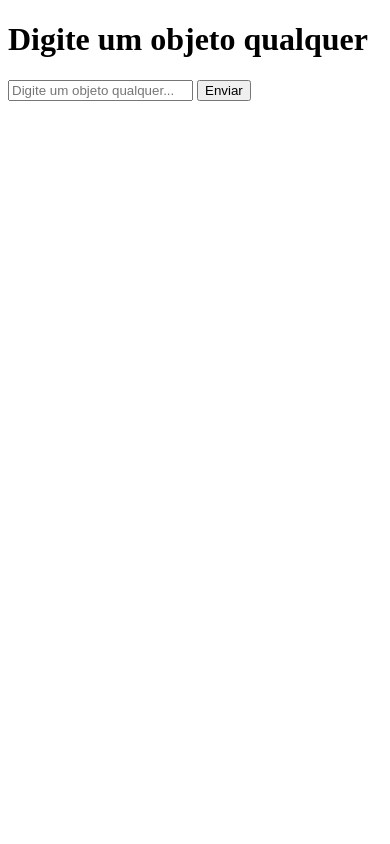
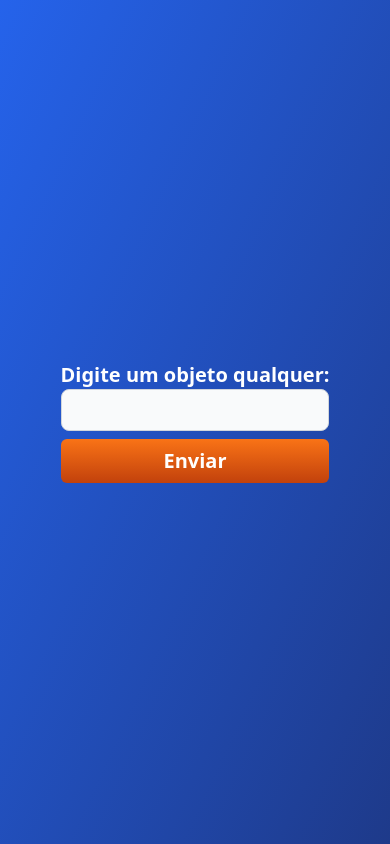
Before and after one commit to Reifendruckanzeige/app, a Flask app: page /setup in a window 390 px wide. Run offline with Flask 3, Linux system fonts and the light colour scheme.

Commit message:
Created setup css

```diff
--- a/static/css/main.css
+++ b/static/css/main.css
@@ -542,8 +542,29 @@ video {
   margin: 1rem;
 }
 
+.my-2 {
+  margin-top: 0.5rem;
+  margin-bottom: 0.5rem;
+}
+
 .mt-6 {
   margin-top: 1.5rem;
+}
+
+.mb-2 {
+  margin-bottom: 0.5rem;
+}
+
+.mt-3 {
+  margin-top: 0.75rem;
+}
+
+.mt-2 {
+  margin-top: 0.5rem;
+}
+
+.mb-8 {
+  margin-bottom: 2rem;
 }
 
 .block {
@@ -599,6 +620,14 @@ video {
   border-radius: 0.375rem;
 }
 
+.rounded-lg {
+  border-radius: 0.5rem;
+}
+
+.border {
+  border-width: 1px;
+}
+
 .border-solid {
   border-style: solid;
 }
@@ -606,6 +635,11 @@ video {
 .border-red-100 {
   --tw-border-opacity: 1;
   border-color: rgb(254 226 226 / var(--tw-border-opacity));
+}
+
+.border-gray-300 {
+  --tw-border-opacity: 1;
+  border-color: rgb(209 213 219 / var(--tw-border-opacity));
 }
 
 .bg-teal-300 {
@@ -641,6 +675,11 @@ video {
 .bg-orange-600 {
   --tw-bg-opacity: 1;
   background-color: rgb(234 88 12 / var(--tw-bg-opacity));
+}
+
+.bg-gray-50 {
+  --tw-bg-opacity: 1;
+  background-color: rgb(249 250 251 / var(--tw-bg-opacity));
 }
 
 .bg-gradient-to-b {
@@ -738,6 +777,14 @@ video {
   padding: 0px;
 }
 
+.p-2 {
+  padding: 0.5rem;
+}
+
+.p-2\.5 {
+  padding: 0.625rem;
+}
+
 .px-12 {
   padding-left: 3rem;
   padding-right: 3rem;
@@ -746,6 +793,21 @@ video {
 .py-4 {
   padding-top: 1rem;
   padding-bottom: 1rem;
+}
+
+.px-8 {
+  padding-left: 2rem;
+  padding-right: 2rem;
+}
+
+.py-2 {
+  padding-top: 0.5rem;
+  padding-bottom: 0.5rem;
+}
+
+.px-20 {
+  padding-left: 5rem;
+  padding-right: 5rem;
 }
 
 .text-3xl {
@@ -782,9 +844,80 @@ video {
   font-weight: 700;
 }
 
+.font-medium {
+  font-weight: 500;
+}
+
 .text-white {
   --tw-text-opacity: 1;
   color: rgb(255 255 255 / var(--tw-text-opacity));
+}
+
+.text-gray-900 {
+  --tw-text-opacity: 1;
+  color: rgb(17 24 39 / var(--tw-text-opacity));
+}
+
+.text-red-600 {
+  --tw-text-opacity: 1;
+  color: rgb(220 38 38 / var(--tw-text-opacity));
+}
+
+.text-red-500 {
+  --tw-text-opacity: 1;
+  color: rgb(239 68 68 / var(--tw-text-opacity));
+}
+
+.text-red-700 {
+  --tw-text-opacity: 1;
+  color: rgb(185 28 28 / var(--tw-text-opacity));
+}
+
+.focus\:border-blue-500:focus {
+  --tw-border-opacity: 1;
+  border-color: rgb(59 130 246 / var(--tw-border-opacity));
+}
+
+.focus\:ring-blue-500:focus {
+  --tw-ring-opacity: 1;
+  --tw-ring-color: rgb(59 130 246 / var(--tw-ring-opacity));
+}
+
+@media (prefers-color-scheme: dark) {
+  .dark\:border-gray-600 {
+    --tw-border-opacity: 1;
+    border-color: rgb(75 85 99 / var(--tw-border-opacity));
+  }
+
+  .dark\:bg-gray-700 {
+    --tw-bg-opacity: 1;
+    background-color: rgb(55 65 81 / var(--tw-bg-opacity));
+  }
+
+  .dark\:text-white {
+    --tw-text-opacity: 1;
+    color: rgb(255 255 255 / var(--tw-text-opacity));
+  }
+
+  .dark\:placeholder-gray-400::-moz-placeholder {
+    --tw-placeholder-opacity: 1;
+    color: rgb(156 163 175 / var(--tw-placeholder-opacity));
+  }
+
+  .dark\:placeholder-gray-400::placeholder {
+    --tw-placeholder-opacity: 1;
+    color: rgb(156 163 175 / var(--tw-placeholder-opacity));
+  }
+
+  .dark\:focus\:border-blue-500:focus {
+    --tw-border-opacity: 1;
+    border-color: rgb(59 130 246 / var(--tw-border-opacity));
+  }
+
+  .dark\:focus\:ring-blue-500:focus {
+    --tw-ring-opacity: 1;
+    --tw-ring-color: rgb(59 130 246 / var(--tw-ring-opacity));
+  }
 }
 
 @media (min-width: 768px) {
@@ -801,4 +934,36 @@ video {
     font-size: 2.25rem;
     line-height: 2.5rem;
   }
+
+  .md\:text-3xl {
+    font-size: 1.875rem;
+    line-height: 2.25rem;
+  }
 }
+
+@media (min-width: 1024px) {
+  .lg\:py-4 {
+    padding-top: 1rem;
+    padding-bottom: 1rem;
+  }
+
+  .lg\:text-7xl {
+    font-size: 4.5rem;
+    line-height: 1;
+  }
+
+  .lg\:text-6xl {
+    font-size: 3.75rem;
+    line-height: 1;
+  }
+
+  .lg\:text-5xl {
+    font-size: 3rem;
+    line-height: 1;
+  }
+
+  .lg\:text-3xl {
+    font-size: 1.875rem;
+    line-height: 2.25rem;
+  }
+}
--- a/templates/index.html
+++ b/templates/index.html
@@ -1,6 +1,6 @@
 {% extends 'base.html' %}
 
-{% block title %} Home Page {% endblock %}
+{% block title %} Home {% endblock %}
 
 {% block content %}
      <div class="w-full h-screen flex justify-center items-center">
--- a/templates/setup.html
+++ b/templates/setup.html
@@ -1,24 +1,20 @@
-<!DOCTYPE html>
-<html lang="en">
-<head>
-    <meta charset="UTF-8">
-    <meta name="viewport" content="width=device-width, initial-scale=1.0">
-    <title>Setup</title>
-</head>
-<body class="w-full m-0 p-0">
-    <div class="w-full flex flex-col justify-center items-center">
-        <div class="w-full">
-            <h1 class="text-3xl"> Digite um objeto qualquer </h1>
-            {% if errors['message'] != "" %}
-                <p>{{ errors['message'] }}</p>
-            {% endif %}
-        </div>
-        <div class="w-full">
+{% extends 'base.html' %}
+
+{% block title %} Setup! {% endblock %}
+
+{% block content %}
+    <div class="w-full h-screen flex justify-center items-center">
+        <div class="text-white flex flex-col justify-center items-center m-4 md:m-10">
             <form action="/send" method="POST">
-                <input type="text" name="objectName" id="objectName" placeholder="Digite um objeto qualquer...">
-                <button type="submit">Enviar</button>
+                <label for="objectName" class="text-xl md:text-4xl lg:text-5xl font-bold">Digite um objeto qualquer:</label>
+                <input type="text" name="objectName" id="objectName" class="bg-gray-50 border border-gray-300 text-gray-900 text-sm rounded-lg focus:ring-blue-500 focus:border-blue-500 block w-full p-2.5">
+
+                {% if errors['message'] != "" %}
+                    <p class="text-red-600 font-bold my-2">{{ errors['message'] }}</p>
+                {% endif %}
+
+                <button class="bg-gradient-to-b rounded-md from-orange-500 to-orange-700 mt-2 w-full py-2 text-xl font-bold md:text-2xl lg:text-3xl lg:py-4" type="submit">Enviar</button>
             </form>
         </div>
     </div>
-</body>
-</html>
+{% endblock %}
```
